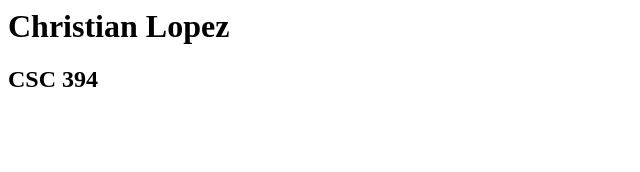
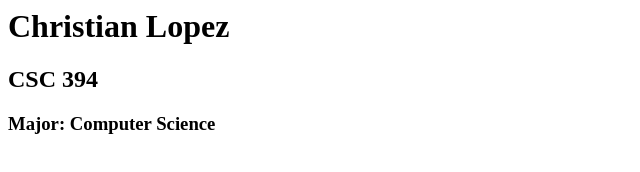
Before and after one commit to ChristianLopezDe/csc-394-assignment-1, a plain HTML site: page index.html in a window 1280 px wide. Shown: the whole page, without its empty margins (0-640 px from the left). Drawn offline with Linux system fonts and the light colour scheme.

Commit message:
First Commit

```diff
--- a/index.html
+++ b/index.html
@@ -1,9 +1,10 @@
 <html xmlns="http://www.w3.org/1999/xhtml" >
   <head>
-    <title>{STUDENT NAME} Home Page</title>
+    <title>Christian's Home Page</title>
   </head>
   <body>
     <h1>Christian Lopez</h1>
     <h2>CSC 394</h2>
+    <h3>Major: Computer Science</h3>
   </body>
 </html>
```
